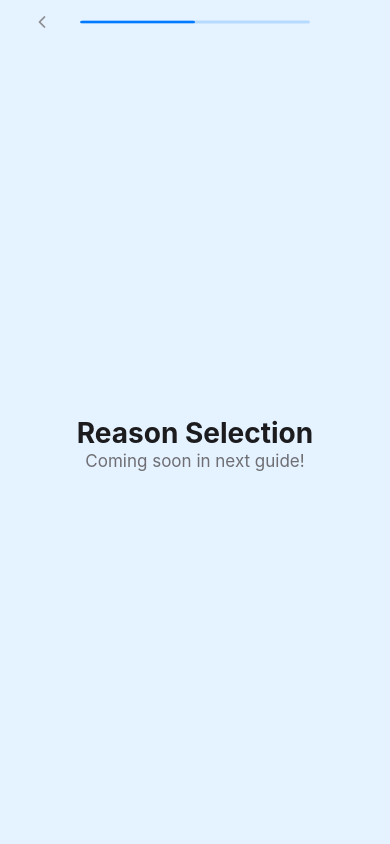
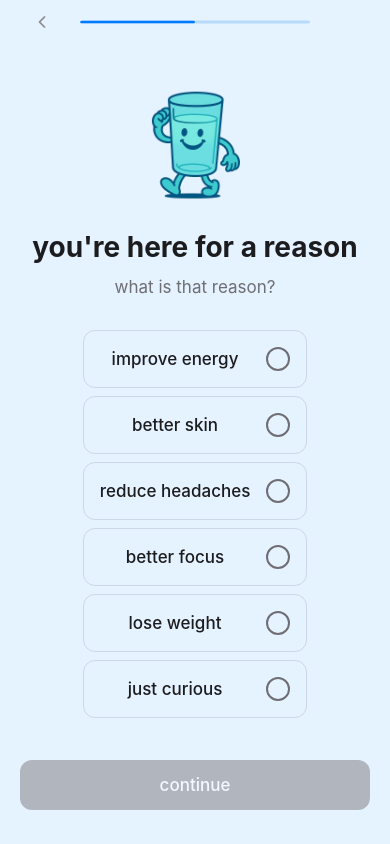
Before and after one commit to SLajuwomi/quench-app, a React Native app in the folder quench-react-native/: screen /ReasonSelection in a window 390 px wide. Built offline with nearby package versions, Linux system fonts and the light colour scheme.

Commit message:
made selection screen

```diff
--- a/quench-react-native/components/RadioButtonGroup.tsx
+++ b/quench-react-native/components/RadioButtonGroup.tsx
@@ -5,6 +5,7 @@ import {
   ViewStyle,
   TextStyle,
 } from 'react-native';
+import { Ionicons } from '@expo/vector-icons';
 import { colors, spacing, typography } from '../styles/theme';
 
 export interface RadioOption {
@@ -15,38 +16,41 @@ export interface RadioOption {
 
 interface RadioButtonGroupProps {
   options: RadioOption[];
-  selectedId?: string;
+  /**
+   * Array of selected option IDs for multi-select. If you want single-select, pass an array with one item.
+   */
+  selectedIds?: string[];
   onSelect: (id: string) => void;
   style?: ViewStyle;
 }
 
 function RadioButtonGroup({
   options,
-  selectedId,
+  selectedIds,
   onSelect,
   style,
 }: RadioButtonGroupProps) {
   return (
     <View style={[groupContainer, style]}>
-      {options.map((option) => (
+      {options.map((option) => {
+        const isSelected = selectedIds?.includes(option.id);
+        return (
           <TouchableOpacity
             key={option.id}
-          style={[optionContainer, selectedId === option.id && selectedOption]}
+            style={[
+              optionContainer,
+              isSelected ? selectedOption : unselectedOption,
+            ]}
             onPress={() => onSelect(option.id)}
             activeOpacity={0.7}
           >
-          <View style={radioContainer}>
-            <View
-              style={[
-                radioButton,
-                selectedId === option.id && selectedRadioButton,
-              ]}
-            >
-              {selectedId === option.id && <View style={radioButtonInner} />}
-            </View>
+            <View style={radioRow}>
               <View style={textContainer}>
                 <Text
-                style={[optionLabel, selectedId === option.id && selectedLabel]}
+                  style={[
+                    optionLabel,
+                    isSelected ? selectedLabel : unselectedLabel,
+                  ]}
                 >
                   {option.label}
                 </Text>
@@ -54,9 +58,24 @@ function RadioButtonGroup({
                   <Text style={optionDescription}>{option.description}</Text>
                 )}
               </View>
+              <View style={radioIconContainer}>
+                {isSelected ? (
+                  <View style={selectedRadioOuter}>
+                    <Ionicons
+                      name="checkmark"
+                      size={18}
+                      color={colors.blueAccent}
+                      style={{ alignSelf: 'center' }}
+                    />
+                  </View>
+                ) : (
+                  <View style={unselectedRadioOuter} />
+                )}
+              </View>
             </View>
           </TouchableOpacity>
-      ))}
+        );
+      })}
     </View>
   );
 }
@@ -66,58 +85,50 @@ const groupContainer: ViewStyle = {
 };
 
 const optionContainer: ViewStyle = {
+  borderRadius: spacing.md,
+  paddingVertical: spacing.lg,
+  paddingHorizontal: spacing.lg,
+  flexDirection: 'row',
+  alignItems: 'center',
+  minWidth: '95%',
+};
+
+const selectedOption: ViewStyle = {
+  backgroundColor: colors.blueAccent,
+  borderWidth: 0,
+};
+
+const unselectedOption: ViewStyle = {
   backgroundColor: 'transparent',
-  borderRadius: spacing.md,
-  padding: spacing.lg,
   borderWidth: 1,
   borderColor: `${colors.lightText}33`,
 };
 
-const selectedOption: ViewStyle = {
-  backgroundColor: `${colors.blueAccent}10`,
-  borderColor: colors.blueAccent,
-};
-
-const radioContainer: ViewStyle = {
+const radioRow: ViewStyle = {
   flexDirection: 'row',
-  alignItems: 'flex-start',
-  gap: spacing.md,
-};
-
-const radioButton: ViewStyle = {
-  width: 20,
-  height: 20,
-  borderRadius: 10,
-  borderWidth: 2,
-  borderColor: colors.lightText,
-  justifyContent: 'center',
   alignItems: 'center',
-  marginTop: 2,
-};
-
-const selectedRadioButton: ViewStyle = {
-  borderColor: colors.blueAccent,
-};
-
-const radioButtonInner: ViewStyle = {
-  width: 8,
-  height: 8,
-  borderRadius: 4,
-  backgroundColor: colors.blueAccent,
+  justifyContent: 'space-between',
+  width: '100%',
 };
 
 const textContainer: ViewStyle = {
   flex: 1,
+  justifyContent: 'center',
 };
 
 const optionLabel: TextStyle = {
   ...typography.subtitle,
-  color: colors.darkText,
   fontWeight: '500',
 };
 
 const selectedLabel: TextStyle = {
-  color: colors.blueAccent,
+  color: colors.white,
+  fontWeight: '600',
+};
+
+const unselectedLabel: TextStyle = {
+  color: colors.darkText,
+  fontWeight: '500',
 };
 
 const optionDescription: TextStyle = {
@@ -126,4 +137,28 @@ const optionDescription: TextStyle = {
   marginTop: spacing.xs,
 };
 
+const radioIconContainer: ViewStyle = {
+  marginLeft: spacing.lg,
+  justifyContent: 'center',
+  alignItems: 'center',
+};
+
+const selectedRadioOuter: ViewStyle = {
+  width: 24,
+  height: 24,
+  borderRadius: 12,
+  backgroundColor: colors.white,
+  justifyContent: 'center',
+  alignItems: 'center',
+};
+
+const unselectedRadioOuter: ViewStyle = {
+  width: 24,
+  height: 24,
+  borderRadius: 12,
+  borderWidth: 2,
+  borderColor: colors.lightText,
+  backgroundColor: 'transparent',
+};
+
 export default RadioButtonGroup;
--- a/quench-react-native/screens/ReasonSelectionScreen.tsx
+++ b/quench-react-native/screens/ReasonSelectionScreen.tsx
@@ -1,18 +1,68 @@
+import { useState } from 'react';
 import { View, Text } from 'react-native';
-import { ScreenTemplate } from '../components';
+import {
+  ScreenTemplate,
+  Avatar,
+  Button,
+  RadioButtonGroup,
+} from '../components';
 import { SCREEN_PROGRESS } from '../types/navigation';
 import { layouts, textStyles } from '../styles/theme/components';
 
-const ReasonSelectionScreen = () => {
+const REASONS = [
+  { id: 'energy', label: 'improve energy' },
+  { id: 'skin', label: 'better skin' },
+  { id: 'headaches', label: 'reduce headaches' },
+  { id: 'focus', label: 'better focus' },
+  { id: 'weight', label: 'lose weight' },
+  { id: 'curious', label: 'just curious' },
+];
+
+const ReasonSelectionScreen = ({ navigation }: any) => {
+  const [selectedIds, setSelectedIds] = useState<string[]>([]);
+
+  const handleSelect = (id: string) => {
+    setSelectedIds((prev) =>
+      prev.includes(id) ? prev.filter((x) => x !== id) : [...prev, id]
+    );
+  };
+
+  const handleContinue = () => {
+    if (selectedIds.length > 0) {
+      navigation.navigate('DidYouKnow');
+    }
+  };
+
   return (
     <ScreenTemplate
       currentStep={SCREEN_PROGRESS.ReasonSelection}
       showBackButton={true}
     >
       <View style={layouts.centeredContent}>
-        <Text style={textStyles.heading}>Reason Selection</Text>
-        <Text style={textStyles.subtitle}>Coming soon in next guide!</Text>
+        <View style={layouts.contentSection}>
+          {/* Avatar */}
+          <Avatar state="fully-hydrated" size="other" />
+          {/* Text Group */}
+          <View style={layouts.textGroup}>
+            <Text style={textStyles.heading}>you're here for a reason</Text>
+            <Text style={textStyles.subtitle}>what is that reason?</Text>
+          </View>
+          {/* Radio Button Group */}
+          <RadioButtonGroup
+            options={REASONS}
+            selectedIds={selectedIds}
+            onSelect={handleSelect}
+            style={{ marginTop: 8 }}
+          />
+        </View>
       </View>
+      {/* Continue Button */}
+      <Button
+        title="continue"
+        onPress={handleContinue}
+        disabled={selectedIds.length === 0}
+        style={{ marginHorizontal: 20, marginBottom: 34 }}
+      />
     </ScreenTemplate>
   );
 };
```
Also changed, not shown: 1 other file (tests, documents, lock files or other folders). Lines whose indentation alone changed are shown as unchanged.
